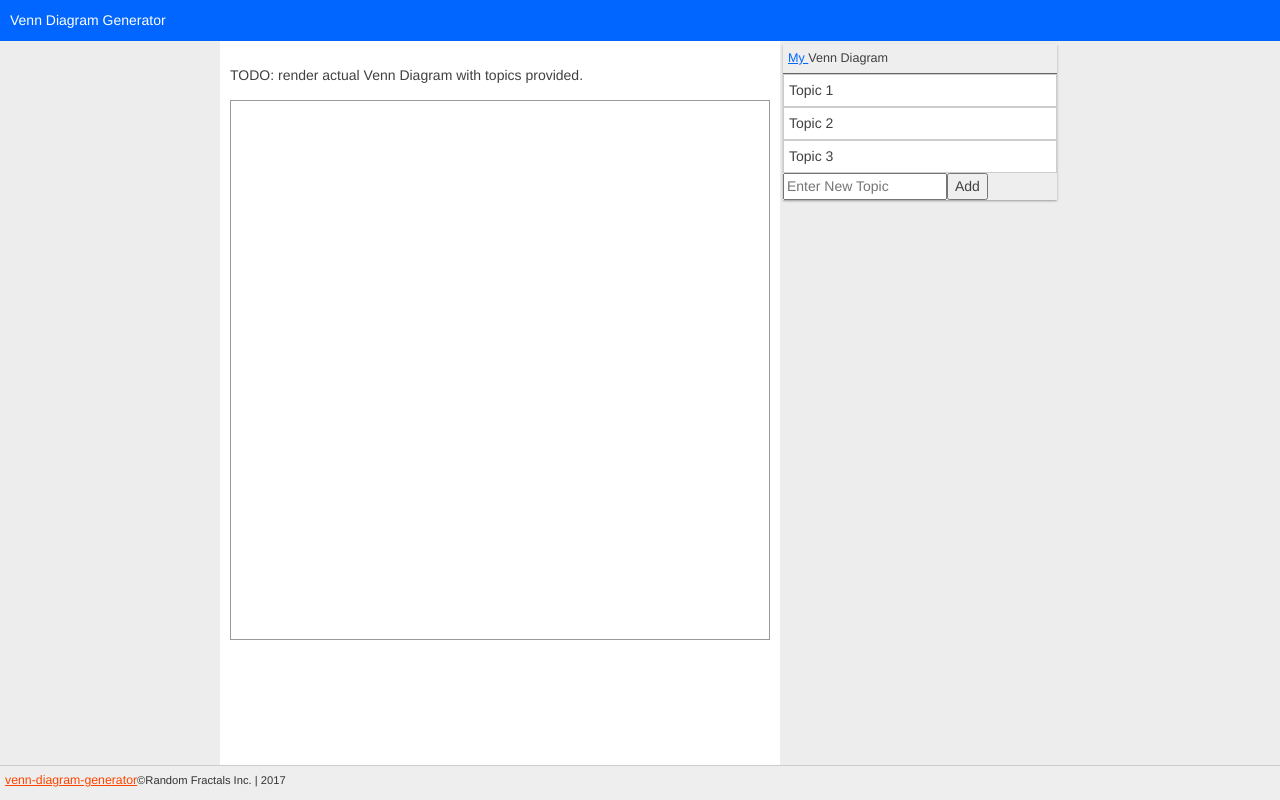
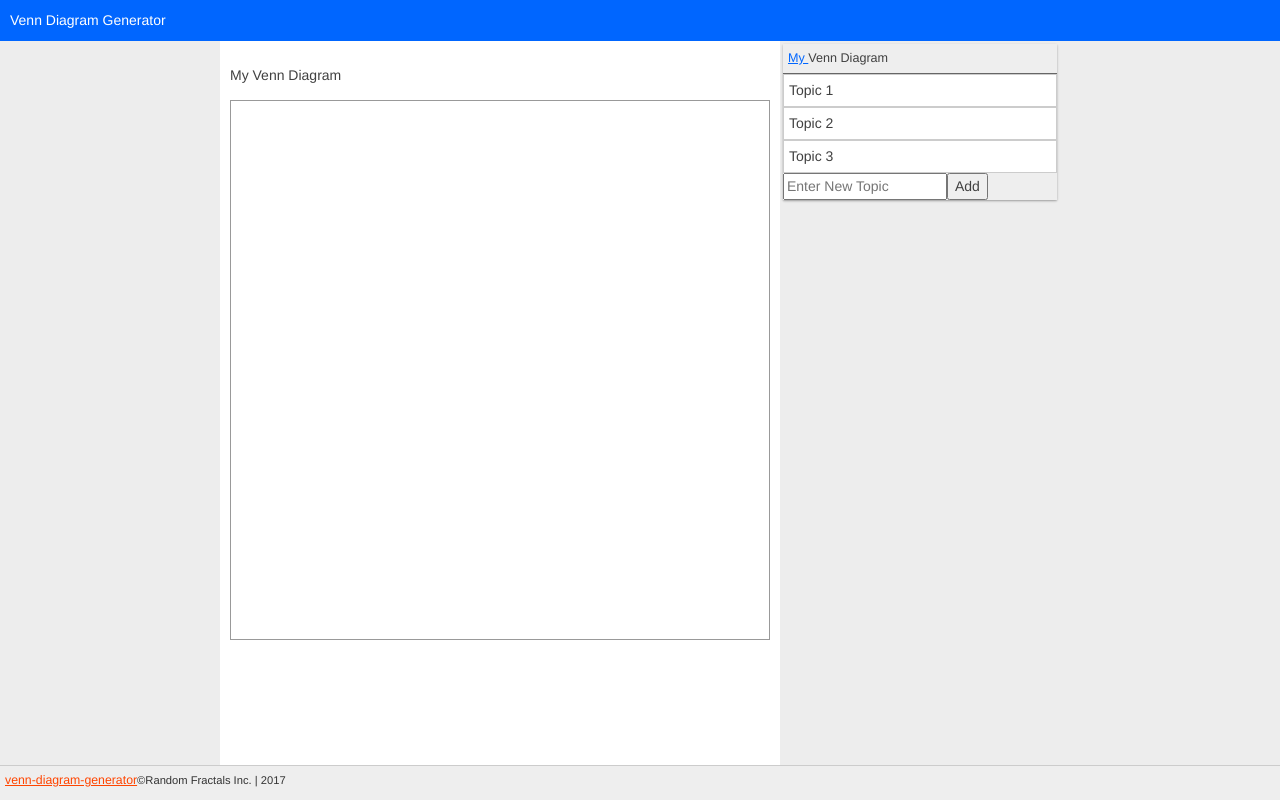
Before and after one commit to RandomFractals/venn-diagram-generator, an Angular app: page / in a window 1280 px wide. Built offline with nearby package versions, Linux system fonts and the light colour scheme.

Commit message:
just setting up new diagram for svg render for now

```diff
--- a/src/app/venn-diagram/venn-diagram.component.html
+++ b/src/app/venn-diagram/venn-diagram.component.html
@@ -1,5 +1,5 @@
 <main id="diagram-view" class="main-content diagram">
-  <p>TODO: render actual Venn Diagram with topics provided.</p>
+  <p>{{diagram.name}} Venn Diagram</p>
   <svg id="svg" class="svg" xmlns="http://www.w3.ortg/2000/svg"
     viewBox="0 0 420 420">
 
--- a/src/app/venn-diagram/venn-diagram.component.ts
+++ b/src/app/venn-diagram/venn-diagram.component.ts
@@ -1,4 +1,8 @@
 import { Component, OnInit, NgZone } from '@angular/core';
+
+// import model classes
+import {Diagram} from '../models/diagram';
+import {Topic} from '../models/topic';
 
 @Component({
   selector: 'venn-diagram',
@@ -6,6 +10,9 @@ import { Component, OnInit, NgZone } from '@angular/core';
   styleUrls: ['./venn-diagram.component.css']
 })
 export class VennDiagramComponent implements OnInit {
+
+  // Venn diagram data model instance
+  diagram: Diagram = new Diagram('My');
 
   constructor(private ngZone:NgZone) {
     window.onresize = (windowResizeEvent) => {
```
